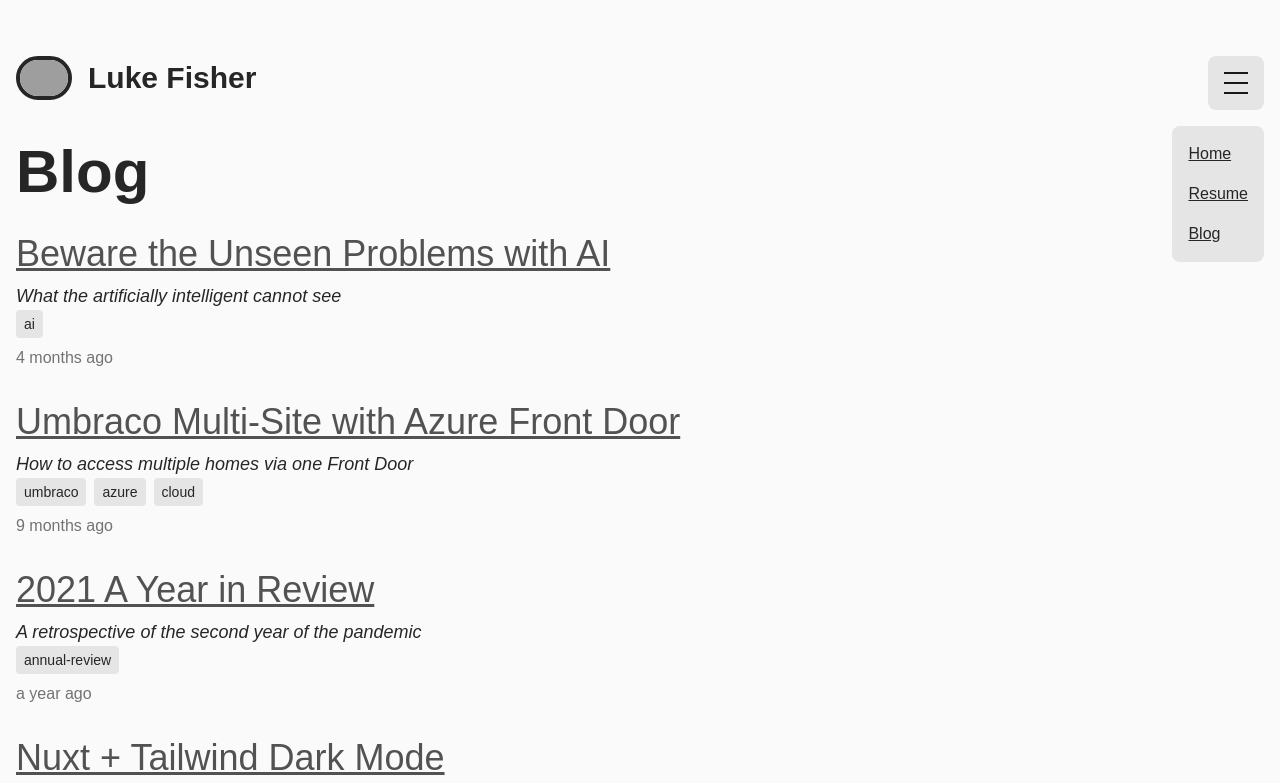
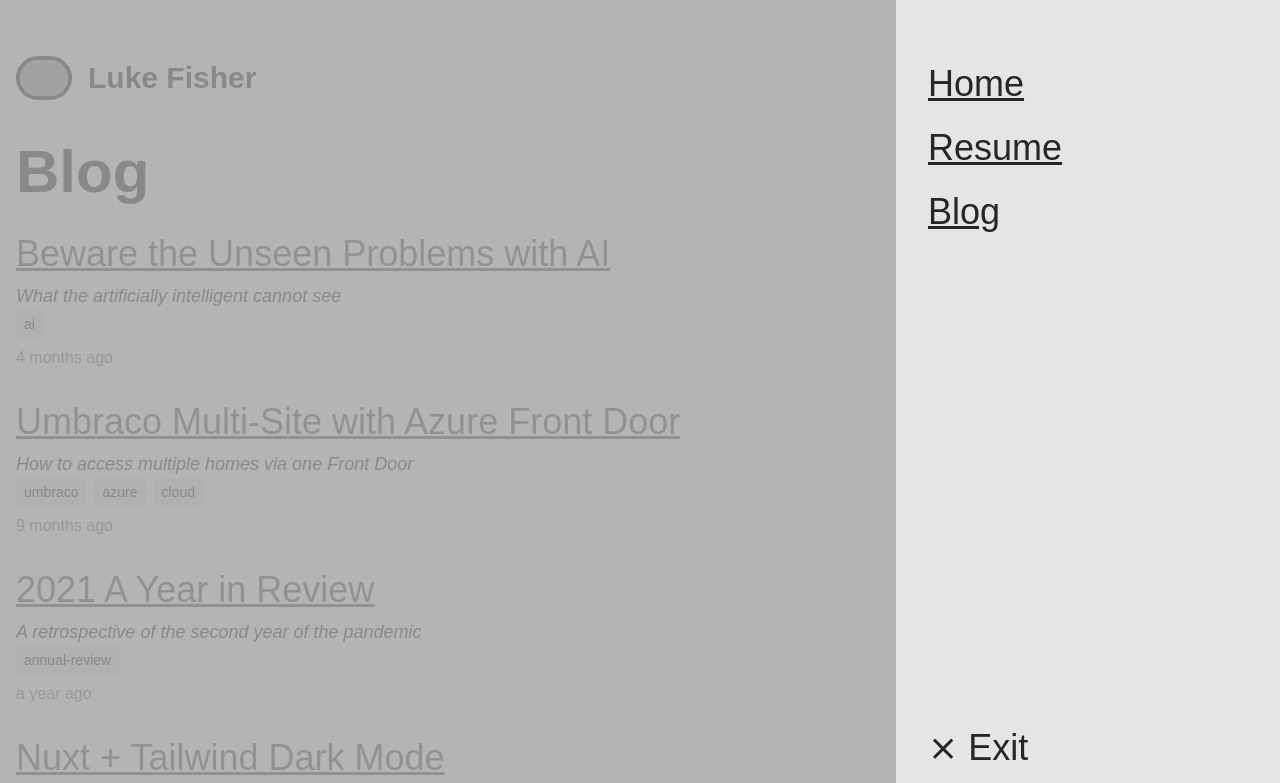
Before and after one commit to ljfio/personal-website, an Astro site: page /blog in a window 1280 px wide. Both pictures are taken after a click on the link 1236 px from the left and 83 px from the top of the page. Shown: the top 783 px of the page. Built offline with nearby package versions, Linux system fonts and the light colour scheme; Astro itself is replaced by a stand-in of ours; some packages are replaced by stand-ins of ours; grey boxes are pictures that could not be loaded; a web font is replaced by a local one.

Commit message:
Tweak menu to be full screen

```diff
--- a/src/components/NavMenu.vue
+++ b/src/components/NavMenu.vue
@@ -9,12 +9,28 @@
       </a>
     </div>
 
-    <div class="menu-dropdown"
+    <div class="menu-container"
          :class="dropdownClass">
-      <div class="menu-links">
-        <a :href="link.url"
-           v-for="link in links"
-           :key="link.url">{{ link.label }}</a>
+
+      <div class="menu-overlay">
+        <div class="menu-background"
+             v-on:click="toggleMenu">
+        </div>
+
+        <div class="menu-dropdown">
+          <div class="menu-links">
+            <a :href="link.url"
+               v-for="link in links"
+               :key="link.url">{{ link.label }}</a>
+          </div>
+
+          <div class="menu-dropdown-close">
+            <a href="#"
+               v-on:click="toggleMenu">
+              &Cross; Exit
+            </a>
+          </div>
+        </div>
       </div>
     </div>
   </nav>
@@ -62,15 +78,31 @@ nav.menu {
     }
   }
 
+  .menu-container {
+    @apply fixed right-0 top-0 bottom-0 left-0 w-full h-full z-50;
+  }
+
+  .menu-overlay {
+    @apply flex flex-row w-full h-full;
+
+    .menu-background {
+      @apply flex-grow bg-gray-400 dark:bg-gray-600 opacity-80 cursor-pointer;
+    }
+  }
+
   .menu-dropdown {
-    @apply absolute right-0 mt-4 rounded-lg bg-gray-200 dark:bg-gray-800;
+    @apply bg-gray-200 dark:bg-gray-800 text-4xl w-full md:w-96 px-8 flex flex-col;
 
     .menu-links {
-      @apply flex flex-col py-2;
+      @apply flex flex-col w-full gap-6 mt-16 flex-grow;
 
       a {
-        @apply block py-2 px-4 underline hover:no-underline;
+        @apply block underline hover:no-underline;
       }
+    }
+
+    .menu-dropdown-close {
+      @apply my-8;
     }
   }
 }
```
